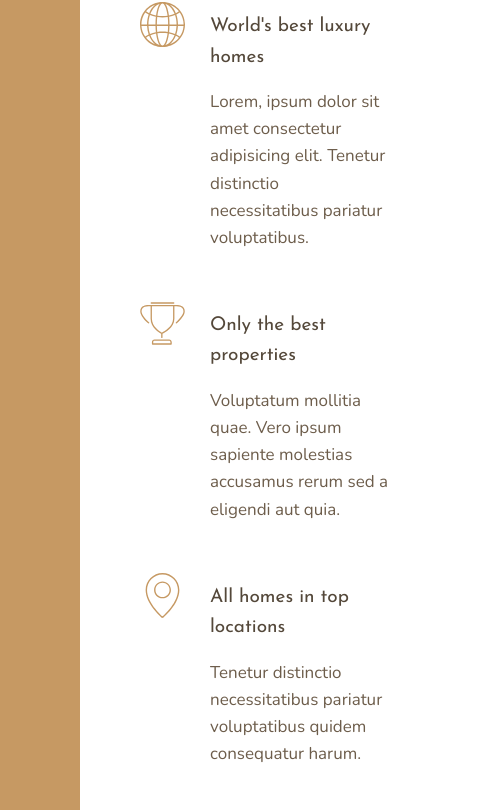
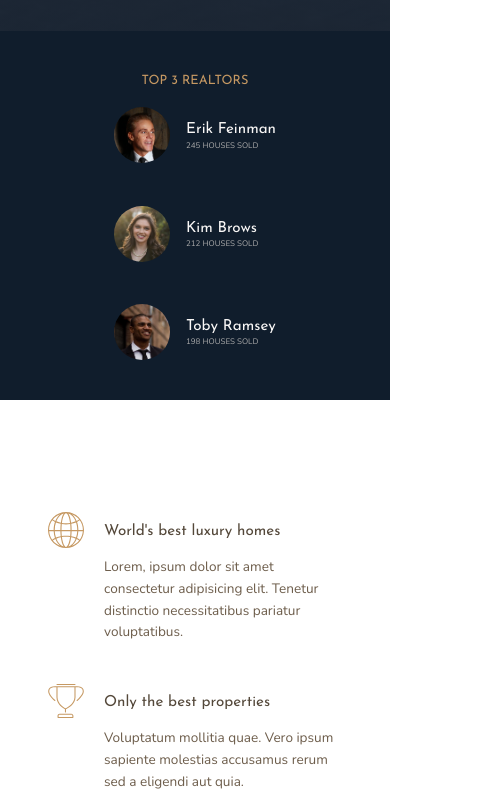
Before and after one commit to Anik7303/advanced-css-course-nexter, a website: page index.html in a window 390 px wide. Shown: the part 813-1623 px from the top of the page, 490 px wide, since content can reach past the window. Drawn offline with nearby package versions, Linux system fonts and the light colour scheme.

Commit message:
media queries added

```diff
--- a/sass/_base.scss
+++ b/sass/_base.scss
@@ -7,8 +7,12 @@
 }
 
 html {
+    box-sizing: border-box;
     font-size: 62.5%; // 1px = 10px | 10/16 = .625
-    box-sizing: border-box;
+
+    @include respond(largest) {
+        font-size: 50%; // 1px = 8px | 8/16 = .5
+    }
 }
 
 body {
@@ -27,5 +31,18 @@ body {
             [col-start] minmax(min-content, 14rem) [col-end]
         )
         [center-end] minmax(6rem, 1fr) [full-end];
-    // grid-auto-rows: min-content;
+
+    @include respond(large) {
+        grid-template-rows: 6rem 80vh min-content 40vw repeat(3, min-content);
+        grid-template-columns:
+            [full-start] minmax(6rem, 1fr) [center-start] repeat(
+                8,
+                [col-start] minmax(min-content, 14rem) [col-end]
+            )
+            [center-end] minmax(6rem, 1fr) [full-end];
+    }
+
+    @include respond(medium) {
+        grid-template-rows: 6rem calc(100vh - 6rem);
+    }
 }
--- a/sass/_features.scss
+++ b/sass/_features.scss
@@ -4,9 +4,7 @@
     margin: 15rem 0;
 
     display: grid;
-    grid-template-columns: repeat(3, 1fr);
     grid-template-columns: repeat(auto-fit, minmax(25rem, 1fr));
-    // grid-template-rows: repeat(2, min-content);
     grid-gap: 6rem;
 
     align-items: start;
--- a/sass/_header.scss
+++ b/sass/_header.scss
@@ -11,6 +11,14 @@
     grid-template-rows: 1fr min-content minmax(6rem, min-content) 1fr;
     grid-template-columns: minmax(min-content, max-content);
     grid-gap: 1.5rem;
+
+    @include respond(medium) {
+        grid-column: full-start / full-end;
+    }
+
+    @include respond(small) {
+        padding: 5rem;
+    }
 
     &__logo {
         height: 3rem;
--- a/sass/_realtors.scss
+++ b/sass/_realtors.scss
@@ -9,11 +9,27 @@
     justify-items: center;
     grid-gap: 2rem 0;
 
+    @include respond(medium) {
+        grid-column: full-start / full-end;
+    }
+
+    @include respond(small) {
+        padding: 5rem;
+    }
+
     &__list {
         display: grid;
         grid-template-columns: min-content max-content;
         grid-gap: 5vh 2rem;
         align-items: center;
+
+        @include respond(medium) {
+            grid-template-columns: repeat(3, min-content max-content);
+        }
+
+        @include respond(small) {
+            grid-template-columns: min-content max-content;
+        }
     }
 
     &__img {
--- a/sass/_sidebar.scss
+++ b/sass/_sidebar.scss
@@ -6,6 +6,13 @@
 
     display: flex;
     justify-content: center;
+
+    @include respond(large) {
+        grid-row: 1 / 2;
+        grid-column: 1 / -1;
+        justify-content: flex-end;
+        align-items: center;
+    }
 }
 
 %btn-icon {
@@ -35,4 +42,16 @@
     &::after {
         transform: translateY(1.3rem);
     }
+
+    @include respond(large) {
+        margin-top: 0;
+        margin-right: 3rem;
+
+        &::before {
+            transform: translateY(-1.2rem);
+        }
+        &::after {
+            transform: translateY(1rem);
+        }
+    }
 }
--- a/sass/_story.scss
+++ b/sass/_story.scss
@@ -4,12 +4,18 @@
         grid-column: full-start / col-end 4;
         background-image: linear-gradient(rgba($color-primary, 0.5), rgba($color-primary, 0.5)),
             url(../img/back.jpg);
+        background-size: cover;
 
         display: grid;
         grid-template-columns: repeat(6, 1fr);
         grid-template-rows: repeat(6, 1fr);
 
         align-items: center;
+
+        @include respond(medium) {
+            grid-column: 1 / -1;
+            padding: 6rem;
+        }
     }
 
     &__img {
@@ -20,6 +26,11 @@
             grid-row: 2 / 6;
             grid-column: 2 / 6;
             box-shadow: 0 2rem 5rem rgba(#000, 0.1);
+
+            @include respond(medium) {
+                grid-column: 1 / 5;
+                grid-row: 1 / -1;
+            }
         }
 
         &--2 {
@@ -28,6 +39,11 @@
             grid-row: 4 / 6;
             z-index: 20;
             box-shadow: 0 2rem 5rem rgba(#000, 0.2);
+
+            @include respond(medium) {
+                grid-row: 1 / -1;
+                width: 100%;
+            }
         }
     }
 
@@ -44,6 +60,11 @@
         display: grid;
         justify-items: start;
         align-content: center;
+
+        @include respond(medium) {
+            grid-column: 1 / -1;
+            grid-row: 5 / 6;
+        }
     }
 
     &__text {
--- a/sass/_variables.scss
+++ b/sass/_variables.scss
@@ -15,3 +15,33 @@ $color-grey-dark-2: #6d5d4b;
 // FONT VARIABLES
 $font-primary: "Nunito", sans-serif;
 $font-display: "Josefin Sans", sans-serif;
+
+// Media Queries
+$bp-largest: 75em; // 1200/16 = 75
+$bp-large: 62.5em; // 1000/16 = 62.5
+$bp-medium: 50em; // 800/16 = 50
+$bp-small: 37.5em; // 600/16 = 37.5
+
+@mixin respond($breakpoint) {
+    @if ($breakpoint == largest) {
+        @media only screen and (max-width: $bp-largest) {
+            @content;
+            $bp-medium: 50em;
+        }
+    }
+    @if ($breakpoint == large) {
+        @media only screen and (max-width: $bp-large) {
+            @content;
+        }
+    }
+    @if ($breakpoint == medium) {
+        @media only screen and (max-width: $bp-medium) {
+            @content;
+        }
+    }
+    @if ($breakpoint == small) {
+        @media only screen and (max-width: $bp-small) {
+            @content;
+        }
+    }
+}
```
Also changed, not shown: css/style.css.
